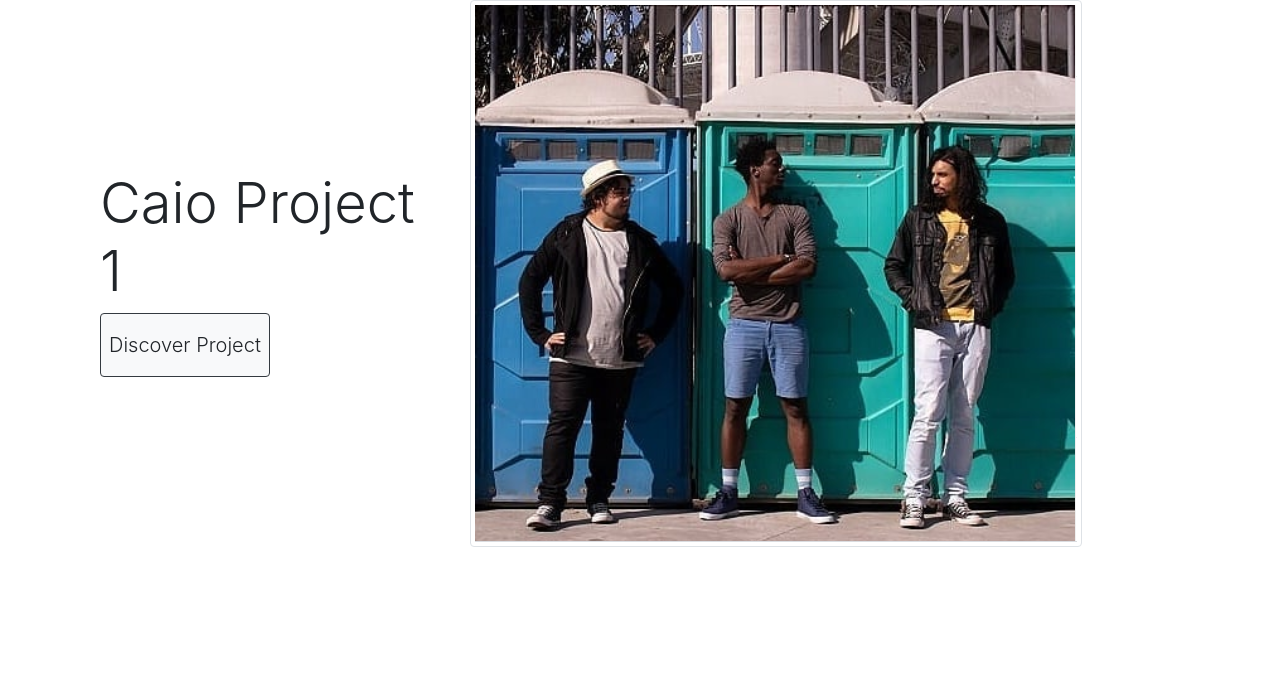
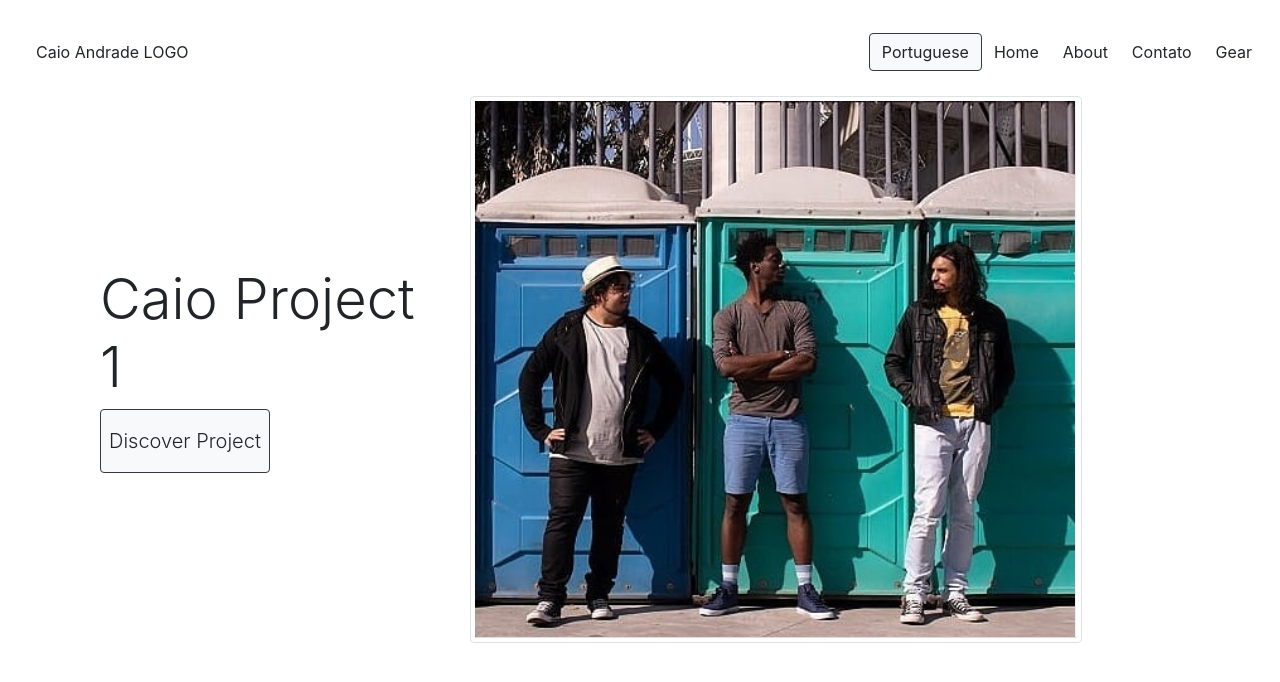
Before and after one commit to PedroMarianoAlmeida/Bi-Language-Portfolio-WebApp-in-Next.js-musician-, a Next.js app: page / in a window 1280 px wide. Shown: the top 682 px of the page. Built offline with nearby package versions, Linux system fonts and the light colour scheme.

Commit message:
Nav and Favicon updated

```diff
--- /dev/null
+++ b/components/all-pages/Header.js
@@ -0,0 +1,13 @@
+import HeaderDesktop from './HeaderDesktop';
+import HeaderMobile from './HeaderMobile';
+
+const Header = () => {
+    return (
+        <nav className={'navbar navbar-expand-lg fixed-top my-4'}>
+           <HeaderDesktop />
+           <HeaderMobile />
+        </nav>
+      );
+}
+
+export default Header;
--- /dev/null
+++ b/components/all-pages/HeaderDesktop.js
@@ -0,0 +1,31 @@
+import Link from 'next/link'
+
+const HeaderDesktop = () => {
+    const handleClick = () => { }
+
+    const language = "eng";
+
+    const text = {
+        button: { pt: "English", eng: "Portuguese" },
+        home: { pt: "Início", eng: "Home" },
+        about: { pt: "Sobre", eng: "About" },
+        contact: { pt: "Contact", eng: "Contato" },
+        gear: { pt: "Engrenagem", eng: "Gear" }
+    }
+
+    return (
+        <div className="d-none d-lg-flex w-100 justify-content-between">
+            <Link href="/"><span className="nav-item nav-link mx-1"> Caio Andrade LOGO </span></Link>
+
+            <div className="navbar-nav ml-auto align-items-center d-flex">
+                <button className="btn btn-light border border-dark" onClick={handleClick}>{text.button[language]}</button>
+                <Link href="/"><span className="nav-item nav-link mx-1"> {text.home[language]} </span></Link>
+                <Link href="/about"><span className="nav-item nav-link mx-1"> {text.about[language]} </span></Link>
+                <Link href="/contact"><span className="nav-item nav-link mx-1"> {text.contact[language]} </span></Link>
+                <Link href="/gear"><span className="nav-item nav-link mx-1"> {text.gear[language]} </span></Link>
+            </div>
+        </div>
+    );
+}
+
+export default HeaderDesktop;
--- /dev/null
+++ b/components/all-pages/HeaderMobile.js
@@ -0,0 +1,49 @@
+import React, { useState } from 'react'
+
+import Link from 'next/link'
+import { Row, Col, Collapse, Card, CardBody, Button } from 'reactstrap'
+
+import { FontAwesomeIcon } from '@fortawesome/react-fontawesome'
+import { faBars } from '@fortawesome/free-solid-svg-icons'
+
+const HeaderMobile = () => {
+    const [isOpen, setIsOpen] = useState(false);
+    const toggle = () => setIsOpen(!isOpen);
+
+    const handleClick = () => { }
+    const language = "eng";
+
+    const text = {
+        button: { pt: "English", eng: "Portuguese" },
+        home: { pt: "Início", eng: "Home" },
+        about: { pt: "Sobre", eng: "About" },
+        contact: { pt: "Contact", eng: "Contato" },
+        gear: { pt: "Engrenagem", eng: "Gear" }
+    }
+
+    return (
+        <Row className="d-lg-none w-100 row justify-content-between">
+            <Col xs='10'>
+                <Link href="/"><span className="nav-item nav-link mx-1"> Caio Andrade </span></Link>
+            </Col>
+            <Col xs='2'>
+                <button className="btn btn-light border border-dark" onClick={toggle}><FontAwesomeIcon icon={faBars} /></button>
+            </Col>
+            <Col xs='12' className="ml-4">
+                <Collapse isOpen={isOpen}>
+                    <Card>
+                        <CardBody>
+                            <button className="btn btn-light border border-dark" onClick={handleClick}>{text.button[language]}</button>
+                            <Link href="/"><span className="nav-item nav-link mx-1"> {text.home[language]} </span></Link>
+                            <Link href="/about"><span className="nav-item nav-link mx-1"> {text.about[language]} </span></Link>
+                            <Link href="/contact"><span className="nav-item nav-link mx-1"> {text.contact[language]} </span></Link>
+                            <Link href="/gear"><span className="nav-item nav-link mx-1"> {text.gear[language]} </span></Link>
+                        </CardBody>
+                    </Card>
+                </Collapse>
+            </Col>
+        </Row>
+    );
+}
+
+export default HeaderMobile;
--- a/package.json
+++ b/package.json
@@ -8,6 +8,9 @@
     "start": "next start"
   },
   "dependencies": {
+    "@fortawesome/fontawesome-svg-core": "^1.2.29",
+    "@fortawesome/free-solid-svg-icons": "^5.13.1",
+    "@fortawesome/react-fontawesome": "^0.1.11",
     "@zeit/next-css": "^1.0.1",
     "bootstrap": "^4.5.0",
     "next": "9.4.4",
--- a/pages/index.js
+++ b/pages/index.js
@@ -1,5 +1,6 @@
 import Head from 'next/head'
 import { Container, Row, Col, Carousel } from 'reactstrap'
+import Header from '../components/all-pages/Header'
 
 export default function Home() {
   return (
@@ -9,11 +10,11 @@ export default function Home() {
         <meta name="description" content="The best music projects of Caio Andrade" />
         <link rel="icon" href="/favicon.ico" />
       </Head>
-
+      <Header />
       <main>
-        <Container>
-          <Row>
-            <Col md="4" className="align-items-center d-none d-md-flex">
+        <Container className="mt-5">
+          <Row className="mt-5">
+            <Col md="4" className="align-items-center d-none d-md-flex mt-5">
               <Row>
                 <Col xs="12">
                   <div className="display-4">Caio Project 1</div>
@@ -24,7 +25,7 @@ export default function Home() {
               </Row>
             </Col>
 
-            <Col xs="12" md="8">
+            <Col xs="12" md="8" className='mt-5'>
               <div className="h-100">
                 <img src="/images/image-project-1.PNG" alt="Project 1 Image" className="img-thumbnail my-image" />
                 <div className="my-content ml-3 d-md-none">
```
Also changed, not shown: 2 other files (tests, documents, lock files or other folders).
